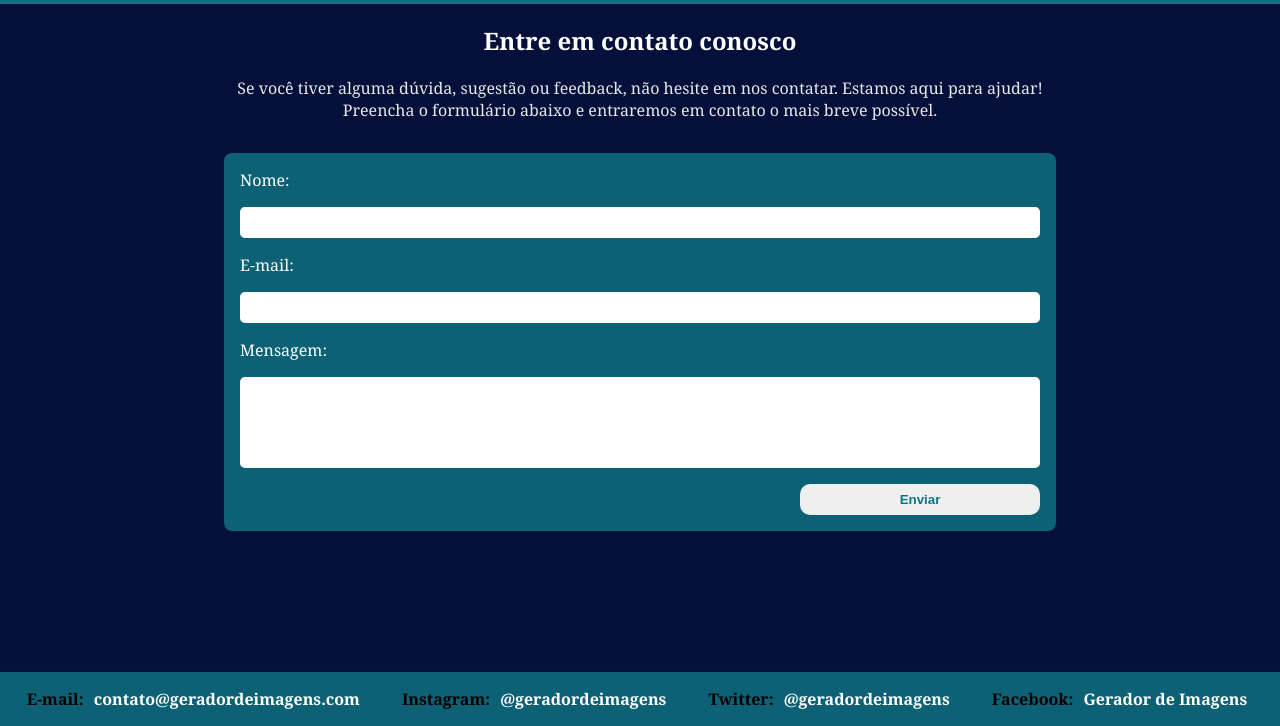
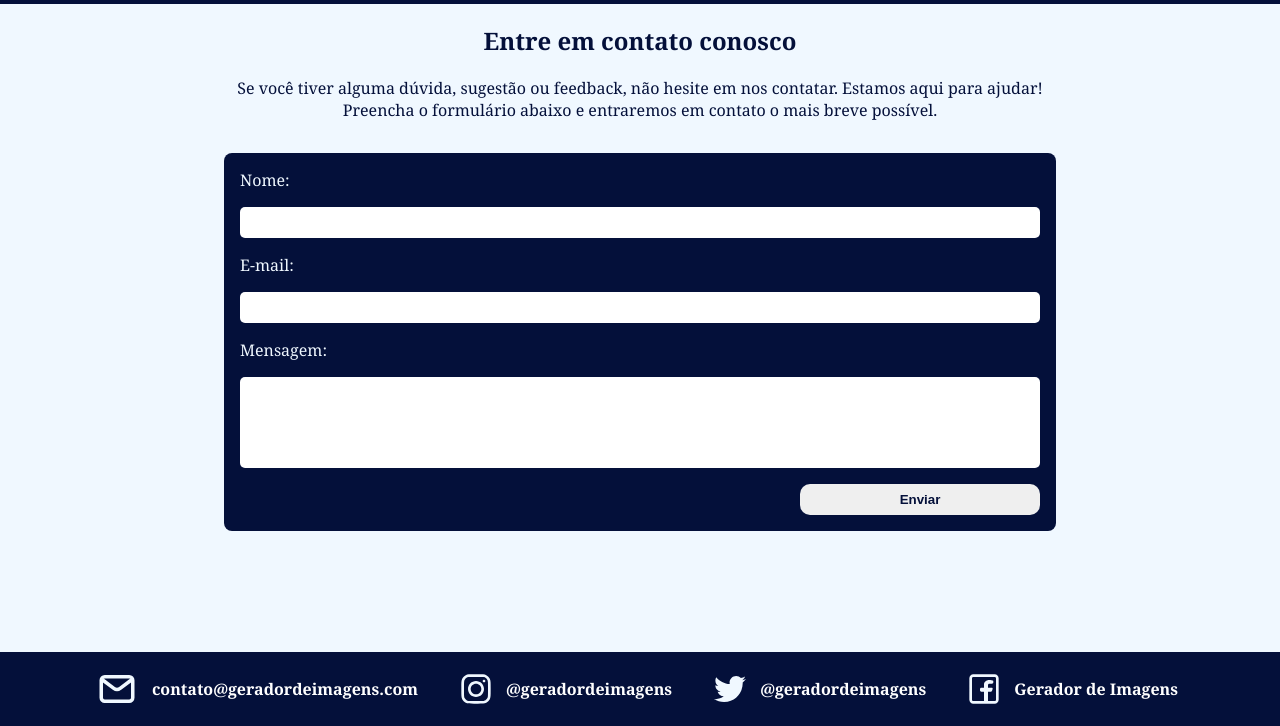
Before and after one commit to Ramontaffa/projeto-gerador-imagens, a plain HTML site: page contato.html in a window 1280 px wide. Shown: the part 74-800 px from the top of the page. Drawn offline with Linux system fonts and the light colour scheme.

Commit message:
ajuste em nome de arquivo, troca de cores e polimento

```diff
--- a/Styles/index.css
+++ b/Styles/estilo.css
@@ -1,8 +1,8 @@
 body {
   display: flex;
   flex-direction: column;
-  font-family: Cambria, Cochin, Georgia, Times, 'Times New Roman', serif;
-  background-color: #04103a;
+  font-family: Cambria, Cochin, Georgia, Times, "Times New Roman", serif;
+  background-color: aliceblue;
   margin: 0;
   padding: 0;
   height: 100vh;
@@ -18,7 +18,7 @@ header {
   justify-content: space-between;
   align-items: center;
   text-align: center;
-  background-color: #0f7383;
+  background-color: #04103a;
   color: white;
   font-size: 0.75rem;
   padding: 4px 24px;
@@ -35,11 +35,19 @@ footer {
   flex-direction: row;
   align-items: center;
   justify-content: space-evenly;
-  background-color: #0f7383d1;
+  background-color: #04103a;
   padding: 1rem;
 
   & ul {
     gap: 36px;
+
+    & div {
+      display: flex;
+      flex-direction: row;
+      align-items: center;
+      justify-content: center;
+      gap: .5rem;
+    }
   }
 }
 
@@ -47,7 +55,7 @@ main {
   display: flex;
   flex-direction: column;
   align-items: center;
-  color: white;
+  color: #04103a;
   margin-inline: 3rem;
   flex: 1;
   margin: 78px 15% 2rem;
@@ -66,13 +74,13 @@ table {
   max-width: 900px;
 
   & th {
-    background-color: #0f7383d1;
+    background-color: #04103a;
     color: white;
   }
 
   & td {
     width: 50%;
-    border-bottom: 1px solid #0f7383d1;
+    border-bottom: 1px solid #04103a;
     padding-block: 0.5rem;
   }
 }
@@ -95,13 +103,13 @@ h2 {
 }
 
 p {
-  color: rgb(232, 232, 232);
+  color: #04103a;
   margin-block: 0px;
   font-size: 1rem;
   flex: 1;
 }
 
-a{
+a {
   text-decoration: none;
   font-weight: bold;
   color: white;
@@ -109,19 +117,17 @@ a{
   padding: 4px 6px;
   border-radius: 8px;
 
-
-  &:hover{
-    color: #0f7383d1;
+  &:hover {
+    color: #04103a;
     background-color: white;
     transition: 0.25s;
   }
-
 }
 
 .divisor {
   width: calc(100% - 6rem);
   height: 1.5px;
-  background-color: #0f7383d1;
+  background-color: #04103a;
   margin: 0 auto;
   margin-top: 1.25rem;
 }
@@ -140,21 +146,19 @@ a{
 #tag {
   margin-block: 4rem;
 
-  & a{
-    background-color: #0f7383d1;
+  & a {
+    background-color: #04103a;
     padding: 16px 42px;
     border-radius: 16px;
     font-size: 1.25rem;
 
-    &:hover{
-      color: #0f7383d1;
+    &:hover {
+      color: #04103a;
       background-color: white;
       transition: 0.25s;
     }
   }
 }
-
-
 
 #gerar-imagem {
   display: flex;
@@ -176,13 +180,16 @@ a{
   & input {
     padding: 0.5rem;
     border-radius: 5px;
-    border: none;
-    outline: none;
+    border: 1px solid transparent;
+    outline: 1px solid transparent;
     width: 100%;
+    &:focus {
+      outline: 2px solid;
+    }
   }
 
   & button {
-    color: #0f7383;
+    color: #04103a;
     font-weight: bold;
     cursor: pointer;
     border: none;
@@ -193,7 +200,7 @@ a{
 
     &:hover {
       background-color: rgb(205, 205, 205);
-      color: #0f7383;
+      color: #04103a;
     }
   }
 }
@@ -213,20 +220,21 @@ a{
     max-width: 800px;
     padding: 1rem;
     border-radius: 8px;
-    background-color: #0f7383d1;
+    background-color: #04103a;
+    color: aliceblue;
   }
 }
 
 #formulario input,
 #formulario textarea {
-  padding: .5rem;
+  padding: 0.5rem;
   border-radius: 5px;
   border: none;
   outline: none;
 }
 
 #formulario button {
-  color: #0f7383;
+  color: #04103a;
   font-weight: bold;
   cursor: pointer;
   margin-left: auto;
@@ -237,8 +245,7 @@ a{
 
   &:hover {
     background-color: rgb(205, 205, 205);
-    color: #0f7383;
-
+    color: #04103a;
   }
 }
 
@@ -263,13 +270,13 @@ a{
     gap: 1rem;
     margin-block: 2rem;
 
-    & li{
-      border: 1px solid #0f7383d1;
+    & li {
+      border: 1px solid #04103a;
       padding: 12px 24px;
       border-radius: 20px;
 
-      &:hover{
-        background-color: #0f7383d1;
+      &:hover {
+        background-color: #04103a;
         color: white;
         transition: 0.25s;
       }
@@ -285,8 +292,8 @@ a{
 
   & .colaborador {
     background-color: rgb(214, 243, 243);
-    color: #0f7383d1;
-    border: 1.5px solid #0f7383d1;
+    color: #04103a;
+    border: 1.5px solid #04103a;
     display: flex;
     flex-direction: row;
     overflow: hidden;
@@ -294,7 +301,7 @@ a{
     margin-bottom: 1.5rem;
     gap: 1rem;
 
-    &:nth-child(2){
+    &:nth-child(2) {
       border-top-left-radius: 8px;
       border-bottom-left-radius: 8px;
       padding-right: 1rem;
@@ -312,13 +319,14 @@ a{
 
     & p {
       margin: 2rem 0 1rem 0;
-      color: #0f7383d1;
+      color: #04103a;
     }
   }
 }
 
 .container-galeria {
-  & th, td {
+  & th,
+  td {
     padding: 12px;
     text-align: left;
   }
@@ -349,7 +357,7 @@ a{
   bottom: 24px;
   right: 24px;
   width: fit-content;
-  background-color: #0f7383d1;
+  background-color: #04103a;
   border-radius: 16px;
   padding-block: 4px;
   justify-content: center;
@@ -361,6 +369,5 @@ a{
     &:hover {
       background-color: transparent;
     }
-
   }
 }
--- a/contato.html
+++ b/contato.html
@@ -5,7 +5,7 @@
   <meta charset="UTF-8">
   <meta name="viewport" content="width=device-width, initial-scale=1.0">
   <title>Gerador de imagens</title>
-  <link rel="stylesheet" href="./Styles/index.css">
+  <link rel="stylesheet" href="./Styles/estilo.css">
 </head>
 
 <body>
@@ -26,7 +26,9 @@
   <main>
     <section class="intro">
       <h2>Entre em contato conosco</h2>
-      <p>Se você tiver alguma dúvida, sugestão ou feedback, não hesite em nos contatar. Estamos aqui para ajudar! <Br/>Preencha o formulário abaixo e entraremos em contato o mais breve possível.</p>
+      <p>Se você tiver alguma dúvida, sugestão ou feedback, não hesite em nos contatar. Estamos aqui para ajudar!
+        <Br />Preencha o formulário abaixo e entraremos em contato o mais breve possível.
+      </p>
     </section>
 
     <section id="formulario">
@@ -47,13 +49,68 @@
 
   <footer>
     <ul id="contato">
-      <li><strong>E-mail:</strong> <a href="mailto:contato@geradordeimagens.com">contato@geradordeimagens.com</a></li>
-      <li><strong>Instagram:</strong> <a href="https://instagram.com/geradordeimagens"
-          target="_blank">@geradordeimagens</a></li>
-      <li><strong>Twitter:</strong> <a href="https://twitter.com/geradordeimagens" target="_blank">@geradordeimagens</a>
-      </li>
-      <li><strong>Facebook:</strong> <a href="https://facebook.com/geradordeimagens" target="_blank">Gerador de
-          Imagens</a></li>
+      <div>
+      <svg width="42" height="42" viewBox="0 0 24 24" fill="none" xmlns="http://www.w3.org/2000/svg" stroke="ffffffff">
+        <g id="SVGRepo_bgCarrier" stroke-width="0"></g>
+        <g id="SVGRepo_tracerCarrier" stroke-linecap="round" stroke-linejoin="round"></g>
+        <g id="SVGRepo_iconCarrier">
+        <path d="M4 7.00005L10.2 11.65C11.2667 12.45 12.7333 12.45 13.8 11.65L20 7" stroke="aliceblue"
+          stroke-width="2" stroke-linecap="round" stroke-linejoin="round"></path>
+        <rect x="3" y="5" width="18" height="14" rx="2" stroke="aliceblue" stroke-width="2" stroke-linecap="round">
+        </rect>
+        </g>
+      </svg>
+      <a href="mailto:contato@geradordeimagens.com">contato@geradordeimagens.com</a>
+      </div>
+
+      <div>
+      <svg width="32px" height="32px" viewBox="0 0 24 24" fill="none" xmlns="http://www.w3.org/2000/svg">
+        <g id="SVGRepo_bgCarrier" stroke-width="0"></g>
+        <g id="SVGRepo_tracerCarrier" stroke-linecap="round" stroke-linejoin="round"></g>
+        <g id="SVGRepo_iconCarrier">
+        <path fill-rule="evenodd" clip-rule="evenodd"
+          d="M12 18C15.3137 18 18 15.3137 18 12C18 8.68629 15.3137 6 12 6C8.68629 6 6 8.68629 6 12C6 15.3137 8.68629 18 12 18ZM12 16C14.2091 16 16 14.2091 16 12C16 9.79086 14.2091 8 12 8C9.79086 8 8 9.79086 8 12C8 14.2091 9.79086 16 12 16Z"
+          fill="aliceblue"></path>
+        <path
+          d="M18 5C17.4477 5 17 5.44772 17 6C17 6.55228 17.4477 7 18 7C18.5523 7 19 6.55228 19 6C19 5.44772 18.5523 5 18 5Z"
+          fill="aliceblue"></path>
+        <path fill-rule="evenodd" clip-rule="evenodd"
+          d="M1.65396 4.27606C1 5.55953 1 7.23969 1 10.6V13.4C1 16.7603 1 18.4405 1.65396 19.7239C2.2292 20.8529 3.14708 21.7708 4.27606 22.346C5.55953 23 7.23969 23 10.6 23H13.4C16.7603 23 18.4405 23 19.7239 22.346C20.8529 21.7708 21.7708 20.8529 22.346 19.7239C23 18.4405 23 16.7603 23 13.4V10.6C23 7.23969 23 5.55953 22.346 4.27606C21.7708 3.14708 20.8529 2.2292 19.7239 1.65396C18.4405 1 16.7603 1 13.4 1H10.6C7.23969 1 5.55953 1 4.27606 1.65396C3.14708 2.2292 2.2292 3.14708 1.65396 4.27606ZM13.4 3H10.6C8.88684 3 7.72225 3.00156 6.82208 3.0751C5.94524 3.14674 5.49684 3.27659 5.18404 3.43597C4.43139 3.81947 3.81947 4.43139 3.43597 5.18404C3.27659 5.49684 3.14674 5.94524 3.0751 6.82208C3.00156 7.72225 3 8.88684 3 10.6V13.4C3 15.1132 3.00156 16.2777 3.0751 17.1779C3.14674 18.0548 3.27659 18.5032 3.43597 18.816C3.81947 19.5686 4.43139 20.1805 5.18404 20.564C5.49684 20.7234 5.94524 20.8533 6.82208 20.9249C7.72225 20.9984 8.88684 21 10.6 21H13.4C15.1132 21 16.2777 20.9984 17.1779 20.9249C18.0548 20.8533 18.5032 20.7234 18.816 20.564C19.5686 20.1805 20.1805 19.5686 20.564 18.816C20.7234 18.5032 20.8533 18.0548 20.9249 17.1779C20.9984 16.2777 21 15.1132 21 13.4V10.6C21 8.88684 20.9984 7.72225 20.9249 6.82208C20.8533 5.94524 20.7234 5.49684 20.564 5.18404C20.1805 4.43139 19.5686 3.81947 18.816 3.43597C18.5032 3.27659 18.0548 3.14674 17.1779 3.0751C16.2777 3.00156 15.1132 3 13.4 3Z"
+          fill="aliceblue"></path>
+        </g>
+      </svg>
+      <a href="https://instagram.com/geradordeimagens" target="_blank">@geradordeimagens</a>
+      </div>
+
+      <div>
+      <svg fill="aliceblue" version="1.1" xmlns="http://www.w3.org/2000/svg" xmlns:xlink="http://www.w3.org/1999/xlink"
+        width="32px" height="32px" viewBox="0 0 512 512" xml:space="preserve">
+        <g id="SVGRepo_bgCarrier" stroke-width="0"></g>
+        <g id="SVGRepo_tracerCarrier" stroke-linecap="round" stroke-linejoin="round"></g>
+        <g id="SVGRepo_iconCarrier">
+        <g id="7935ec95c421cee6d86eb22ecd12f847">
+          <path style="display: inline;"
+          d="M459.186,151.787c0.203,4.501,0.305,9.023,0.305,13.565 c0,138.542-105.461,298.285-298.274,298.285c-59.209,0-114.322-17.357-160.716-47.104c8.212,0.973,16.546,1.47,25.012,1.47 c49.121,0,94.318-16.759,130.209-44.884c-45.887-0.841-84.596-31.154-97.938-72.804c6.408,1.227,12.968,1.886,19.73,1.886 c9.55,0,18.816-1.287,27.617-3.68c-47.955-9.633-84.1-52.001-84.1-102.795c0-0.446,0-0.882,0.011-1.318 c14.133,7.847,30.294,12.562,47.488,13.109c-28.134-18.796-46.637-50.885-46.637-87.262c0-19.212,5.16-37.218,14.193-52.7 c51.707,63.426,128.941,105.156,216.072,109.536c-1.784-7.675-2.718-15.674-2.718-23.896c0-57.891,46.941-104.832,104.832-104.832 c30.173,0,57.404,12.734,76.525,33.102c23.887-4.694,46.313-13.423,66.569-25.438c-7.827,24.485-24.434,45.025-46.089,58.002 c21.209-2.535,41.426-8.171,60.222-16.505C497.448,118.542,479.666,137.004,459.186,151.787z">
+          </path>
+        </g>
+        </g>
+      </svg>
+      <a href="https://twitter.com/geradordeimagens" target="_blank">@geradordeimagens</a>
+      </div>
+
+      <div>
+      <svg width="32px" height="32px" viewBox="0 0 24 24" fill="none" xmlns="http://www.w3.org/2000/svg">
+        <g id="SVGRepo_bgCarrier" stroke-width="0"></g>
+        <g id="SVGRepo_tracerCarrier" stroke-linecap="round" stroke-linejoin="round"></g>
+        <g id="SVGRepo_iconCarrier">
+        <path fill-rule="evenodd" clip-rule="evenodd"
+          d="M20 1C21.6569 1 23 2.34315 23 4V20C23 21.6569 21.6569 23 20 23H4C2.34315 23 1 21.6569 1 20V4C1 2.34315 2.34315 1 4 1H20ZM20 3C20.5523 3 21 3.44772 21 4V20C21 20.5523 20.5523 21 20 21H15V13.9999H17.0762C17.5066 13.9999 17.8887 13.7245 18.0249 13.3161L18.4679 11.9871C18.6298 11.5014 18.2683 10.9999 17.7564 10.9999H15V8.99992C15 8.49992 15.5 7.99992 16 7.99992H18C18.5523 7.99992 19 7.5522 19 6.99992V6.31393C19 5.99091 18.7937 5.7013 18.4813 5.61887C17.1705 5.27295 16 5.27295 16 5.27295C13.5 5.27295 12 6.99992 12 8.49992V10.9999H10C9.44772 10.9999 9 11.4476 9 11.9999V12.9999C9 13.5522 9.44771 13.9999 10 13.9999H12V21H4C3.44772 21 3 20.5523 3 20V4C3 3.44772 3.44772 3 4 3H20Z"
+          fill="aliceblue"></path>
+        </g>
+      </svg>
+      <a href="https://facebook.com/geradordeimagens" target="_blank">Gerador de
+        Imagens</a>
+      </div>
     </ul>
   </footer>
 </body>
```
Also changed, not shown: galeria.html (+1 -1 lines), gerar.html (+1 -1 lines), index.html (+1 -1 lines), sobre.html (+1 -1 lines).
